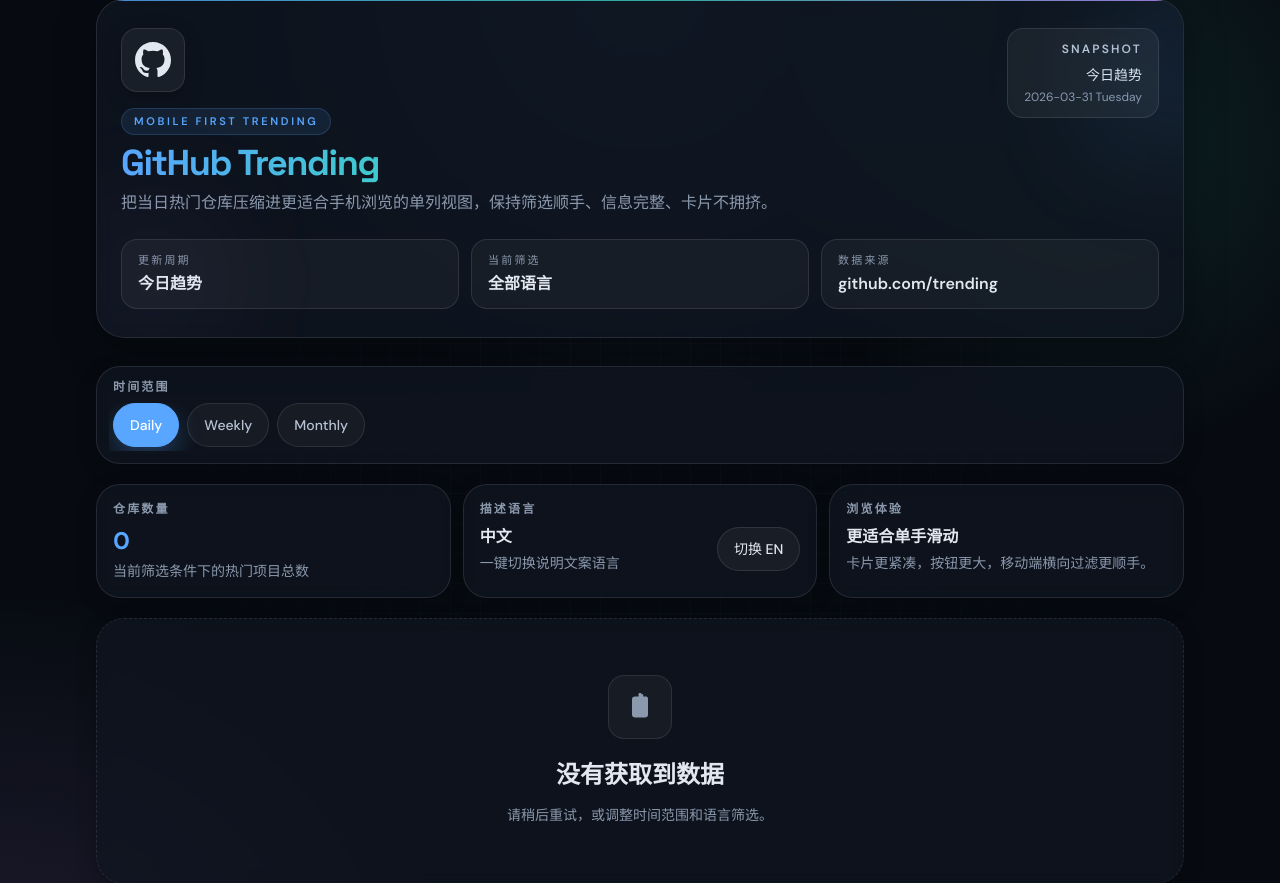
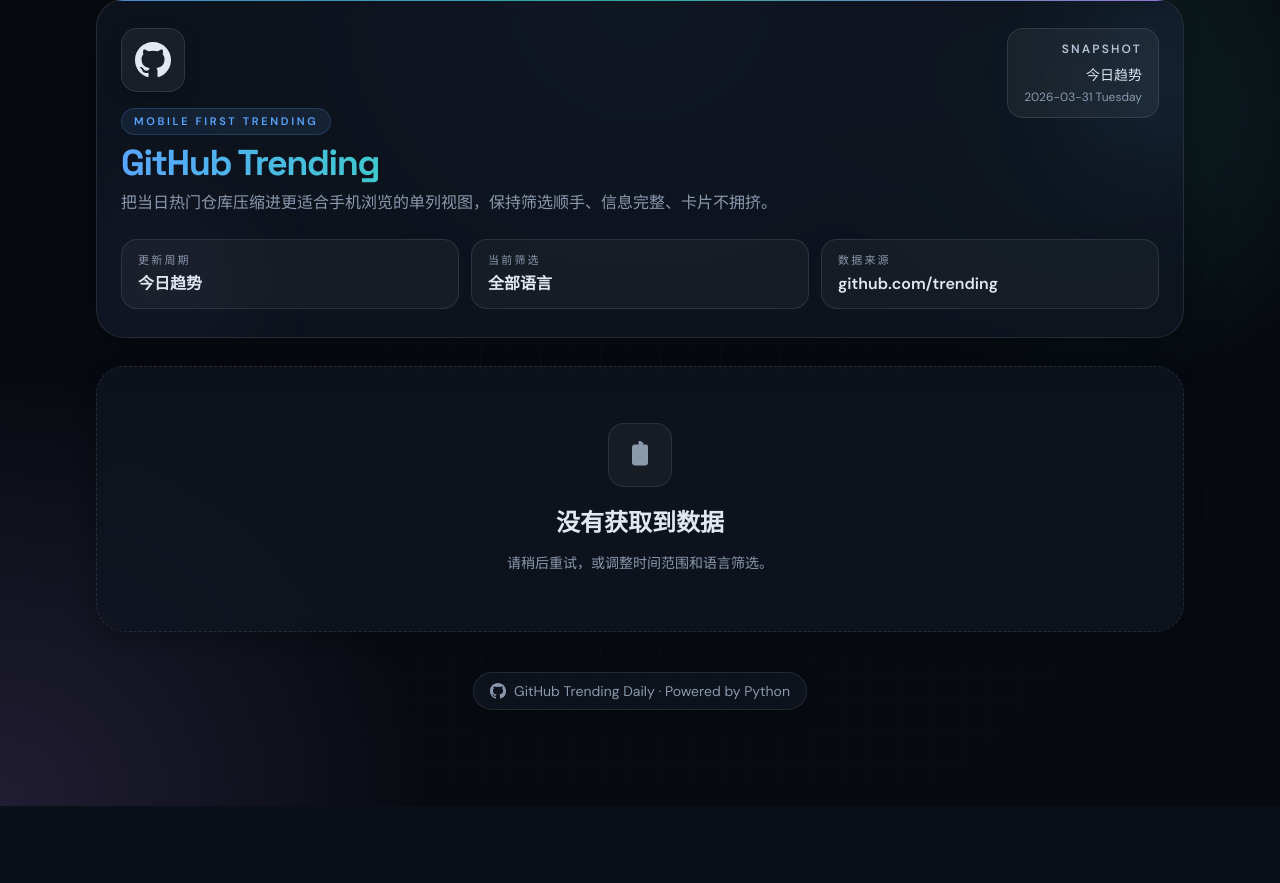
Before and after one commit to anlory/github_trending_daily, a Flask app: page / in a window 1280 px wide. Shown: the part 17-900 px from the top of the page. After the commit the page ends 823 px from the top, so only its background shows below. Run offline with Flask 3, Linux system fonts and the light colour scheme; data that the repository does not hold is empty; some libraries are stand-ins or nearby versions.

Commit message:
Simplify trending page layout

```diff
--- a/templates/trending.html
+++ b/templates/trending.html
@@ -73,15 +73,6 @@
     mask-image: radial-gradient(circle at center, black 18%, transparent 80%);
     pointer-events: none;
     z-index: 0;
-  }
-
-  .hide-scrollbar {
-    -ms-overflow-style: none;
-    scrollbar-width: none;
-  }
-
-  .hide-scrollbar::-webkit-scrollbar {
-    display: none;
   }
 
   .repo-card {
@@ -194,90 +185,6 @@
     </div>
   </header>
 
-  <section class="mb-4 space-y-3 sm:mb-5">
-    <div class="rounded-[24px] border border-white/10 bg-ink-850/70 p-3 shadow-soft backdrop-blur">
-      <div class="mb-2 px-1 text-xs font-semibold uppercase tracking-[0.18em] text-ink-400">时间范围</div>
-      <div class="hide-scrollbar flex gap-2 overflow-x-auto px-1 pb-1">
-        {% for s in since_options %}
-        <a
-          href="?since={{ s.value }}{% if language %}&amp;language={{ language }}{% endif %}&amp;desc_lang={{ desc_lang }}"
-          class="inline-flex min-h-11 shrink-0 items-center justify-center rounded-full border px-4 py-2 text-sm font-medium transition {% if s.value == since %}border-accent-blue bg-accent-blue text-white shadow-[0_10px_24px_rgba(88,166,255,0.28)]{% else %}border-white/10 bg-white/[0.04] text-ink-300 hover:border-white/20 hover:bg-white/[0.08] hover:text-ink-200{% endif %}"
-          aria-label="{{ s.label }} 趋势"
-        >
-          {{ s.label }}
-        </a>
-        {% endfor %}
-
-        {% if language %}
-        <a
-          href="?since={{ since }}&amp;desc_lang={{ desc_lang }}"
-          class="inline-flex min-h-11 shrink-0 items-center justify-center gap-2 rounded-full border border-accent-red/35 bg-accent-red/10 px-4 py-2 text-sm font-medium text-accent-red transition hover:border-accent-red/55 hover:bg-accent-red/15"
-        >
-          <svg class="h-3.5 w-3.5 fill-current" viewBox="0 0 16 16" xmlns="http://www.w3.org/2000/svg"><path d="M3.72 3.72a.75.75 0 011.06 0L8 6.94l3.22-3.22a.75.75 0 111.06 1.06L9.06 8l3.22 3.22a.75.75 0 11-1.06 1.06L8 9.06l-3.22 3.22a.75.75 0 01-1.06-1.06L6.94 8 3.72 4.78a.75.75 0 010-1.06z"/></svg>
-          清除 {{ language }}
-        </a>
-        {% endif %}
-      </div>
-    </div>
-
-    {% if top_languages %}
-    <div class="rounded-[24px] border border-white/10 bg-ink-850/70 p-3 shadow-soft backdrop-blur">
-      <div class="mb-2 flex items-center justify-between gap-3 px-1">
-        <div class="text-xs font-semibold uppercase tracking-[0.18em] text-ink-400">热门语言</div>
-        <div class="text-[11px] text-ink-400">横向滑动查看更多</div>
-      </div>
-      <div class="hide-scrollbar flex gap-2 overflow-x-auto px-1 pb-1">
-        <a
-          href="?since={{ since }}&amp;desc_lang={{ desc_lang }}"
-          class="inline-flex min-h-10 shrink-0 items-center justify-center rounded-full border px-3.5 py-2 text-sm font-medium transition {% if not language %}border-accent-blue bg-accent-blue text-white shadow-[0_10px_24px_rgba(88,166,255,0.28)]{% else %}border-white/10 bg-white/[0.04] text-ink-300 hover:border-white/20 hover:bg-white/[0.08] hover:text-ink-200{% endif %}"
-        >
-          All
-        </a>
-        {% for lang in top_languages %}
-        <a
-          href="?since={{ since }}&amp;language={{ lang.name }}&amp;desc_lang={{ desc_lang }}"
-          class="inline-flex min-h-10 shrink-0 items-center justify-center gap-2 rounded-full border px-3.5 py-2 text-sm font-medium transition {% if language == lang.name %}border-accent-blue bg-accent-blue text-white shadow-[0_10px_24px_rgba(88,166,255,0.28)]{% else %}border-white/10 bg-white/[0.04] text-ink-300 hover:border-white/20 hover:bg-white/[0.08] hover:text-ink-200{% endif %}"
-        >
-          <span class="h-2.5 w-2.5 rounded-full" style="background:{{ lang.color }}"></span>
-          {{ lang.name }}
-        </a>
-        {% endfor %}
-      </div>
-    </div>
-    {% endif %}
-  </section>
-
-  <section class="mb-5 grid gap-3 sm:grid-cols-3">
-    <div class="rounded-[24px] border border-white/10 bg-ink-850/70 p-4 shadow-soft backdrop-blur">
-      <div class="text-xs font-semibold uppercase tracking-[0.18em] text-ink-400">仓库数量</div>
-      <div class="mt-2 text-2xl font-bold text-accent-blue">{{ repos|length }}</div>
-      <p class="mt-1 text-sm text-ink-400">当前筛选条件下的热门项目总数</p>
-    </div>
-
-    <div class="rounded-[24px] border border-white/10 bg-ink-850/70 p-4 shadow-soft backdrop-blur">
-      <div class="text-xs font-semibold uppercase tracking-[0.18em] text-ink-400">描述语言</div>
-      <div class="mt-2 flex items-center justify-between gap-3">
-        <div>
-          <div class="text-base font-semibold text-ink-200">{{ '中文' if desc_lang == 'zh' else 'English' }}</div>
-          <p class="mt-1 text-sm text-ink-400">一键切换说明文案语言</p>
-        </div>
-        <a
-          href="?since={{ since }}{% if language %}&amp;language={{ language }}{% endif %}&amp;desc_lang={{ 'en' if desc_lang == 'zh' else 'zh' }}"
-          class="inline-flex min-h-11 shrink-0 items-center justify-center rounded-full border border-white/10 bg-white/[0.05] px-4 py-2 text-sm font-medium text-ink-200 transition hover:border-white/20 hover:bg-white/[0.1]"
-          title="切换描述语言"
-        >
-          {{ '切换 EN' if desc_lang == 'zh' else '切换中文' }}
-        </a>
-      </div>
-    </div>
-
-    <div class="rounded-[24px] border border-white/10 bg-ink-850/70 p-4 shadow-soft backdrop-blur">
-      <div class="text-xs font-semibold uppercase tracking-[0.18em] text-ink-400">浏览体验</div>
-      <div class="mt-2 text-base font-semibold text-ink-200">更适合单手滑动</div>
-      <p class="mt-1 text-sm text-ink-400">卡片更紧凑，按钮更大，移动端横向过滤更顺手。</p>
-    </div>
-  </section>
-
   {% if repos %}
   <section class="space-y-4">
     {% for repo in repos %}
```
